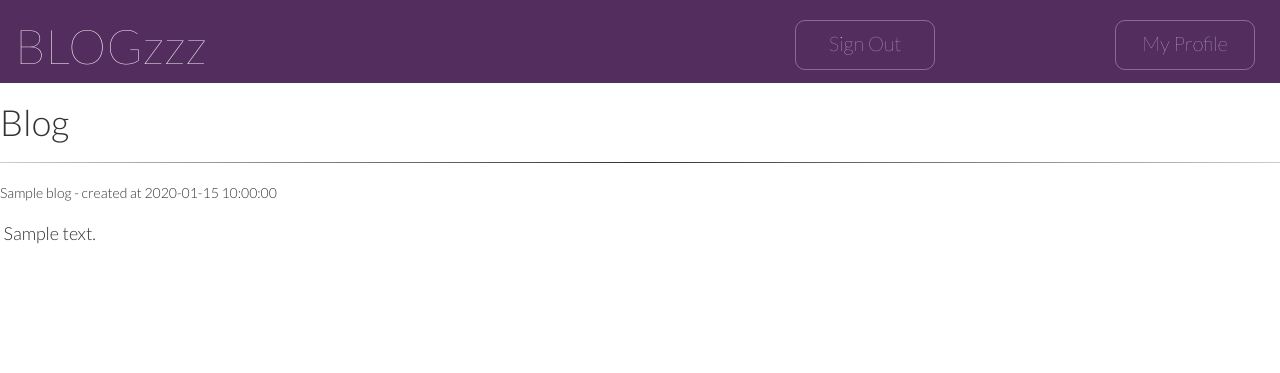
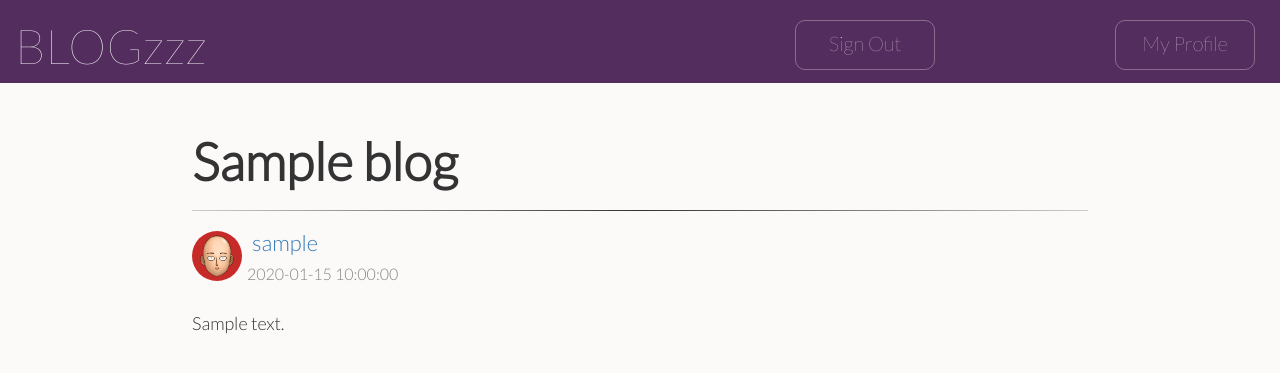
Before and after one commit to Tushige/e-Commerce, a Python web app: template templates/permalink.html in a window 1280 px wide. Shown: the top 373 px of the page. Run offline with Jinja, Linux system fonts and the light colour scheme; the template is opened without the code that fills it: most values are stand-ins (such as "Sample title", 1, 10 or a date in 2020); some libraries are stand-ins or nearby versions.

```diff
--- a/static/base.css
+++ b/static/base.css
@@ -2,20 +2,17 @@ header {
     background-color: #532d5e;
 }
 
-/* Blogzzz*/
+/* main title of web page: Blogzzz*/
 #title-header a{
     text-decoration: none;
     user-select:none;
     cursor: pointer;
     color: white;
 }
-#title-header img {
-    border-radius: 50%;
-    width:50px;
-    height:50px;
-}
+/* applied to all templates deriving from base.html */
 body {
     font-family:'Lato', sans-serif;
+    background-color: #fcf9f9;
 }
 
 pre {
@@ -24,12 +21,12 @@ pre {
     font-family:'Lato', sans-serif;
     font-size:18px;
 }
+/* Sign In, Sign Out, My Profile buttons*/
 .btn-header a{
     margin: 10px;
     float: right;
     text-decoration: none!important;
 }
-/* Sign In, Sign Out, My Profile buttons*/
 .btn-header span{
     display: block;
     float: right;
@@ -55,16 +52,20 @@ pre {
     text-decoration: none;
     user-select:none;
 }
+/* changes color of span buttons when user hovers over it */
 .btn-header span:hover {
     background-color:#e0e2e5;
     color: #532d5e;
 }
+/* describes a large text: used in titles */
 .text-super {
     font-size:48px;
 }
+/* describes a thin text: used in pane titles */
 .text-thin {
     font-weight: 100;
 }
+/* draws a vertical line to a container element */
 .verticalLine {
   border-left: thin solid #d1d1d1;
 }
--- a/static/permalink.css
+++ b/static/permalink.css
@@ -1,23 +1,41 @@
-#page-title {
-    text-align: center;
-}
-body {
-    font-family: sans-serif;
-    width: 800px;
-    /* centering */
+/* main container of the blog post*/
+#container-blog {
+    width:70%;
     margin: 0 auto;
-    padding: 10px;
-}
-hr {
-    margin: 20px auto;
+    margin-top:50px;
 }
 
-.blog-title {
-    font-weigth: bold;
-    font-size: 20px;
-    color: purple;
+#blog-title {
+    font-weight: bold;
+    font-size: 52px;
 }
 .blog-body {
     margin: 0;
     font-size: 17px
 }
+/************************************************
+ * The area containing info of the blog submittor
+ ************************************************/
+.profile-area {
+    display: flex;
+}
+/* profile image of the blog submitter */
+.img-profile {
+    display: inline;
+    width:50px;
+    height:50px;
+    background-color:none;
+    border-radius: 50%;
+}
+.username-profile {
+    margin-left:10px;
+    margin-top: 0;
+    color:#848484;
+    font-size:22px;
+}
+.date-profile {
+    margin-left: 5px;
+    margin-top:0;
+    font-size:16px;
+    color:#848484;
+}
--- a/templates/permalink.html
+++ b/templates/permalink.html
@@ -1,11 +1,34 @@
 {% extends 'base.html' %}
+<!-- add additional info to head-->
+{% block head %}
+    {{ super() }}
+    <link rel='stylesheet' type='text/css' href='static/permalink.css'>
+{% endblock %}
+
+<!-- Fill the actual page content -->
 {% block content %}
-    <h1 id='page-title'> Blog </h1>
-    <hr>
     {% if blog %}
-        <div class='blog'>
-            <div class='blog-title'>{{blog.subject}} - created at {{blog.created}} </div>
-            <pre class='blog-body'> {{blog.content}}</pre>
+    <div id="container-blog">
+        <h1 id='blog-title'>
+            {{blog.subject}}
+        </h1>
+        <hr>
+
+        <!-- submitter info on the blog post entry-->
+        <div class="profile-area">
+            <img src="static/images/saitama.jpg" class="img-profile">
+            <div>
+                <h4 class="username-profile">
+                    <a href="/{{blog.username}}">{{blog.username}}</a>
+                </h4>
+                <h4 class="date-profile">{{blog.created}}</h4>
+            </div>
         </div>
+
+        <!-- Blog content -->
+        <div class='container-content'>
+            <pre>{{blog.content}}</pre>
+        </div>
+    </div>
     {% endif %}
 {% endblock %}
--- a/templates/welcome.html
+++ b/templates/welcome.html
@@ -2,6 +2,7 @@
 
 {% block head %}
     {{ super() }}
+    <title>Submit new post</title>
     <link rel='stylesheet' type='text/css' href='static/welcome.css'>
 {% endblock %}
 
@@ -12,7 +13,7 @@
             <h1 id='text-welcome'>Welcome {{user.username}}</h1>
             <div id='btn-newpost'>
                 <!-- newpost link button -->
-                <a href="localhost:8080/{{user.username}}/newpost">
+                <a href="/{{user.username}}/newpost">
                     <span>write new post</span>
                 </a>
             </div>
```
Also changed, not shown: app.yaml (+9 -0 lines), notes/challenges.txt (+7 -0 lines), static/newpost.css (+11 -4 lines), templates/newpost.html (+19 -7 lines).
